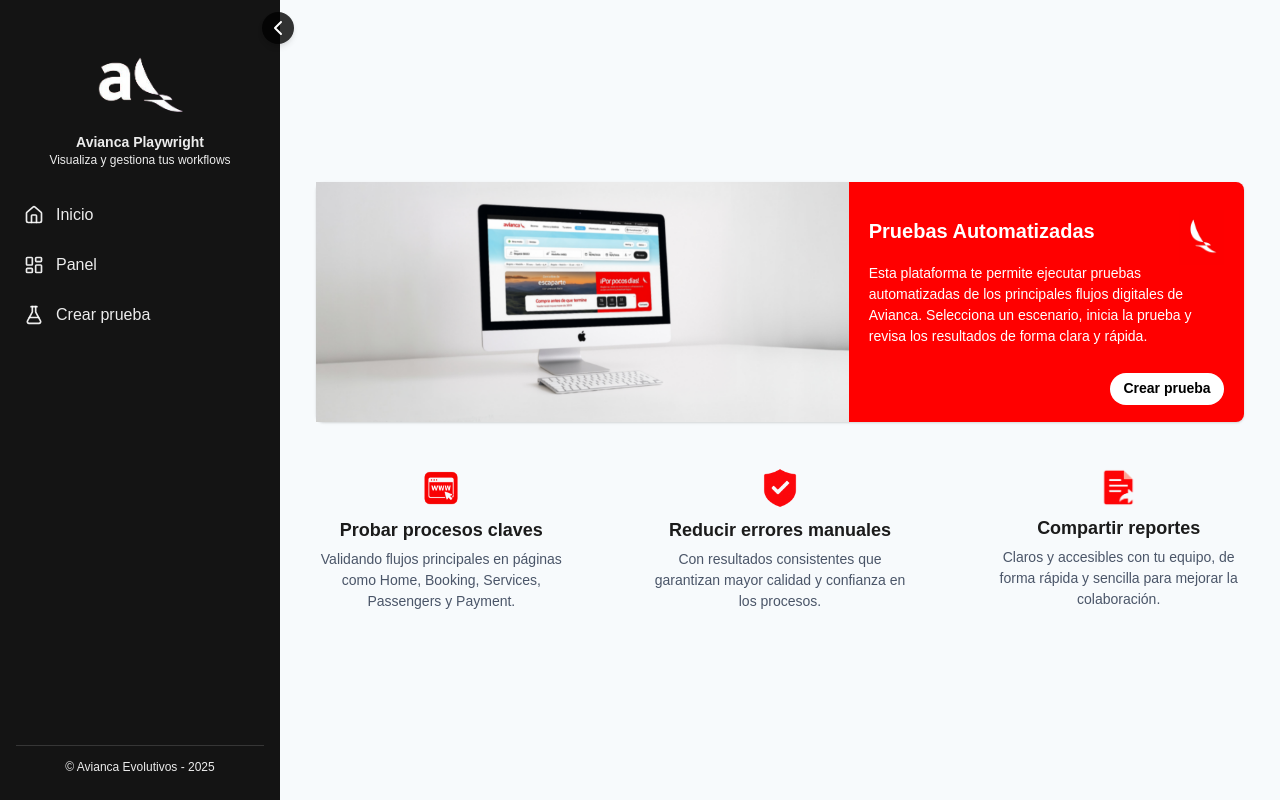
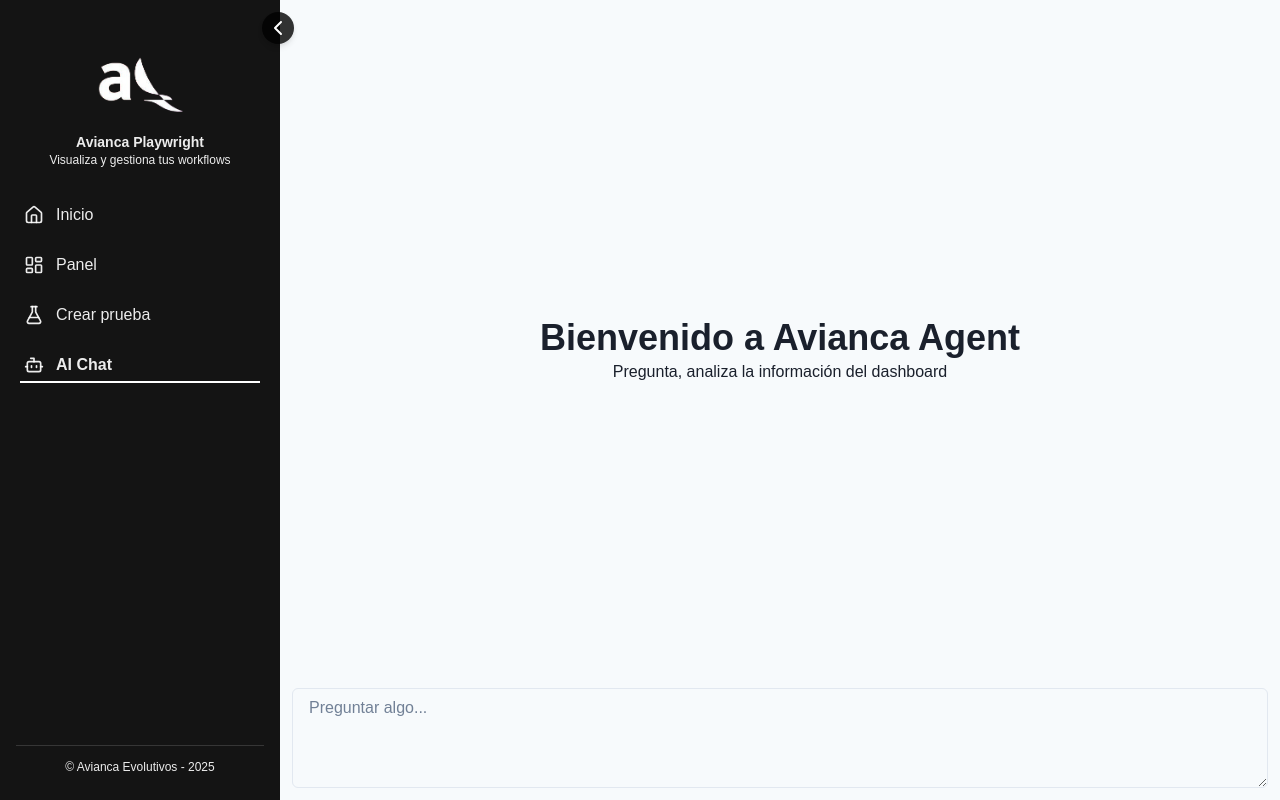
Before and after one commit to Aviancaswat/web-version-playwright, a React (Vite) app: page /chat-ai in a window 1280 px wide. Built offline with nearby package versions, Linux system fonts and the light colour scheme; no server answers; what @openai/agents, @react-pdf/renderer would draw is missing.

Commit message:
feat: Update changes

```diff
--- a/src/json/SideBar/sideBarMenuData.json
+++ b/src/json/SideBar/sideBarMenuData.json
@@ -13,5 +13,10 @@
     "name": "Crear prueba",
     "path": "/create-test",
     "icon": "FlaskConical"
+  },
+  {
+    "name": "AI Chat",
+    "path": "/chat-ai",
+    "icon": "Bot"
   }
 ]
--- a/src/layout/LayoutApp.tsx
+++ b/src/layout/LayoutApp.tsx
@@ -1,5 +1,5 @@
 import { Box, HStack, IconButton, Tooltip } from "@chakra-ui/react";
-import { ChevronLeft, ChevronRight, FlaskConical, House, LayoutDashboard } from "lucide-react";
+import { Bot, ChevronLeft, ChevronRight, FlaskConical, House, LayoutDashboard } from "lucide-react";
 import { useMemo, useState } from "react";
 
 // Data
@@ -27,6 +27,7 @@
     House,
     LayoutDashboard,
     FlaskConical,
+    Bot
   };
 
   const routesConfig: ChildrenSideBarDashboardProps[] = useMemo(
--- a/src/main.tsx
+++ b/src/main.tsx
@@ -1,12 +1,8 @@
 import { ChakraProvider } from '@chakra-ui/react'
 import { createRoot } from 'react-dom/client'
 import { BrowserRouter } from 'react-router-dom'
-
-//Components
+import { Toaster } from 'sonner'
 import App from './App.tsx'
-
-//Styles
-import { Toaster } from 'sonner'
 import './index.css'
 import theme from './utils/theme.ts'
 
--- /dev/null
+++ b/src/pages/Chat/ChatAgentPage.tsx
@@ -0,0 +1,20 @@
+import { Box, Heading, Text, Textarea } from "@chakra-ui/react";
+
+const ChatAgentPage = () => {
+    return (
+        <Box height={"full"} width={"full"} display={"flex"} flexDirection={"column"}>
+            <Box height={"100%"} display={"flex"} flexDirection={"column"} justifyContent={"center"} alignItems={"center"}>
+                <Heading>Bienvenido a Avianca Agent</Heading>
+                <Text>
+                    Pregunta, analiza la información del dashboard
+                </Text>
+            </Box>
+            <Box flex="1" />
+            <Box>
+                <Textarea width={"full"} minHeight={100} placeholder="Preguntar algo..." />
+            </Box>
+        </Box>
+    )
+}
+
+export default ChatAgentPage;
--- a/src/routes/RoutesApp.tsx
+++ b/src/routes/RoutesApp.tsx
@@ -1,9 +1,8 @@
 import { Route, Routes } from "react-router-dom";
-
-//Components
+import ChatAgentPage from "../pages/Chat/ChatAgentPage";
+import WorkflowsPage from "../pages/CreateWorkflow/WorkflowPage";
 import DashboardPage from "../pages/Dashboard/DashboardPage";
 import HomePage from "../pages/Home/HomePage";
-import WorkflowsPage from "../pages/CreateWorkflow/WorkflowPage";
 
 const RoutesApp = () => {
   return (
@@ -11,6 +10,7 @@
       <Route index path="/" element={<HomePage />} />
       <Route path="/dashboard" element={<DashboardPage />} />
       <Route path="/create-test" element={<WorkflowsPage />} />
+      <Route path="/chat-ai" element={<ChatAgentPage />} />
       <Route path="*" element={<HomePage />} />
     </Routes>
   );
```
